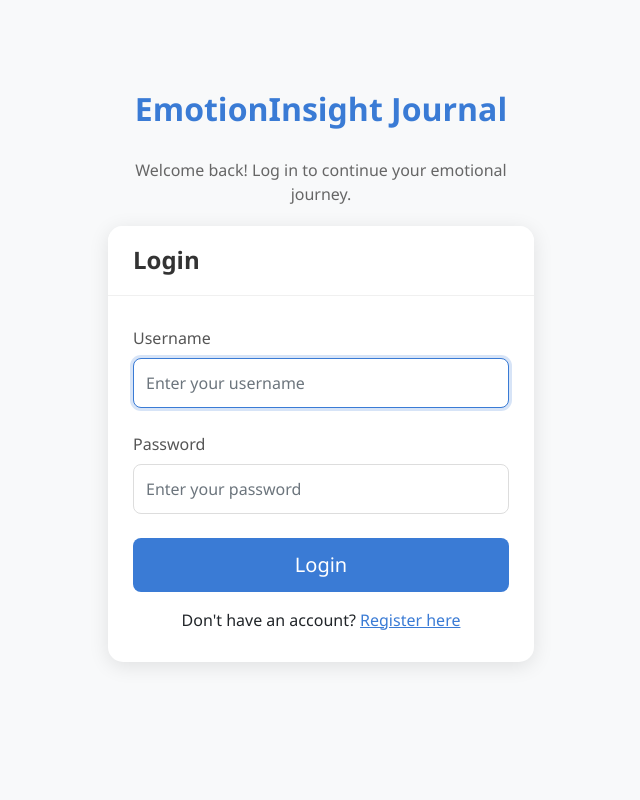
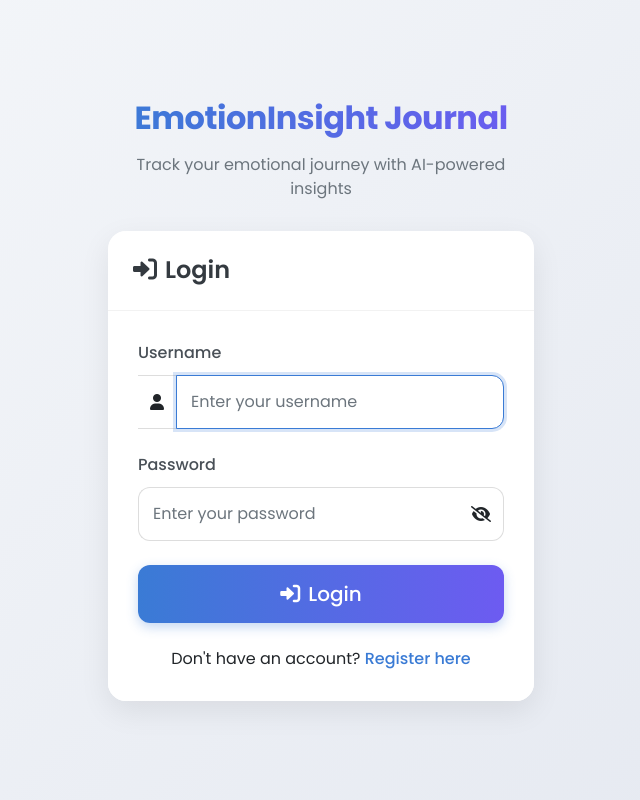
Before and after one commit to aditya-jindal/Emotion-Visualized-Blogging-Platform---Using-LLMs-to-Reflect-Emotional-Journeys, a Flask app: page /login in a window 1280 px wide. Shown: the whole page, without its empty margins (319-959 px from the left). Run offline with Flask 3, Linux system fonts and the light colour scheme.

Commit message:
improved the login and register pages styling

```diff
--- a/templates/login.html
+++ b/templates/login.html
@@ -1,98 +1,198 @@
 <!DOCTYPE html>
 <html>
 <head>
-    <title>Login - Emotion Visualized Blogging Platform</title>
+    <title>Login - EmotionInsight Journal</title>
     <meta name="viewport" content="width=device-width, initial-scale=1">
     <link rel="stylesheet" href="https://cdn.jsdelivr.net/npm/bootstrap@5.2.3/dist/css/bootstrap.min.css">
+    <link rel="stylesheet" href="https://cdnjs.cloudflare.com/ajax/libs/font-awesome/6.0.0/css/all.min.css">
+    <link href="https://fonts.googleapis.com/css2?family=Poppins:wght@300;400;500;600;700&display=swap" rel="stylesheet">
     <style>
         body {
-            background-color: #f8f9fa;
-            font-family: 'Segoe UI', Tahoma, Geneva, Verdana, sans-serif;
+            background: linear-gradient(135deg, #f5f7fa 0%, #e4e8f0 100%);
+            font-family: 'Poppins', sans-serif;
+            min-height: 100vh;
+            display: flex;
+            align-items: center;
+            padding: 20px 0;
         }
+
         .login-container {
             max-width: 450px;
             margin: 0 auto;
-            padding-top: 7%;
         }
+
         .brand-name {
-            color: #3a7bd5;
-            font-weight: 600;
+            background: linear-gradient(90deg, #3a7bd5, #6d5bf1);
+            -webkit-background-clip: text;
+            background-clip: text;
+            color: transparent;
+            font-weight: 700;
+            font-size: 2rem; /* Reduced from 2.3rem */
+            letter-spacing: -0.5px;
+            margin-bottom: 15px;
+            text-align: center;
+            white-space: nowrap; /* Prevents line breaks */
+            overflow: hidden; /* Prevents overflow */
+            text-overflow: ellipsis; /* Shows ellipsis if text overflows */
+        }
+
+        .brand-tagline {
+            color: #6c757d;
+            font-size: 1rem;
+            font-weight: 400;
             margin-bottom: 30px;
             text-align: center;
         }
+
         .card {
             border: none;
-            border-radius: 15px;
-            box-shadow: 0 4px 20px rgba(0, 0, 0, 0.1);
+            border-radius: 18px;
+            box-shadow: 0 10px 30px rgba(0, 0, 0, 0.08);
+            overflow: hidden;
+            transition: transform 0.4s ease, box-shadow 0.4s ease;
         }
+
+        .card:hover {
+            transform: translateY(-5px);
+            box-shadow: 0 15px 35px rgba(0, 0, 0, 0.1);
+        }
+
         .card-header {
             background-color: #ffffff;
-            border-bottom: 1px solid #f0f0f0;
-            border-radius: 15px 15px 0 0 !important;
-            padding: 20px 25px;
+            border-bottom: 1px solid rgba(0, 0, 0, 0.05);
+            border-radius: 18px 18px 0 0 !important;
+            padding: 25px;
         }
+
         .card-header h4 {
             margin-bottom: 0;
             font-weight: 600;
-            color: #333;
+            color: #343a40;
         }
+
         .card-body {
-            padding: 30px 25px;
+            padding: 30px;
+            background-color: #ffffff;
         }
+
         .form-label {
             font-weight: 500;
-            color: #555;
+            color: #495057;
+            margin-bottom: 10px;
         }
+
         .form-control {
-            padding: 12px;
-            border-radius: 8px;
+            padding: 14px;
+            border-radius: 12px;
             border: 1px solid #ddd;
+            font-family: 'Poppins', sans-serif;
+            transition: all 0.3s ease;
         }
+
         .form-control:focus {
             box-shadow: 0 0 0 3px rgba(58, 123, 213, 0.2);
             border-color: #3a7bd5;
         }
+
         .btn-primary {
-            background-color: #3a7bd5;
+            background: linear-gradient(90deg, #3a7bd5, #6d5bf1);
             border: none;
-            border-radius: 8px;
-            padding: 12px 20px;
+            border-radius: 12px;
+            padding: 14px 20px;
             font-weight: 500;
+            color: white;
+            box-shadow: 0 4px 12px rgba(58, 123, 213, 0.3);
+            transition: all 0.3s ease;
         }
+
         .btn-primary:hover {
-            background-color: #2a6ac5;
+            box-shadow: 0 6px 15px rgba(58, 123, 213, 0.4);
+            transform: translateY(-2px);
+            background: linear-gradient(90deg, #326fc5, #5d4ce0);
         }
+
         .btn-link {
             color: #3a7bd5;
             font-weight: 500;
+            text-decoration: none;
+            transition: all 0.3s ease;
         }
+
+        .btn-link:hover {
+            color: #6d5bf1;
+            text-decoration: underline;
+        }
+
         .alert {
-            border-radius: 8px;
+            border: none;
+            border-radius: 12px;
+            padding: 15px;
+            margin-bottom: 20px;
+            font-weight: 500;
         }
+
+        .alert-info {
+            background-color: rgba(58, 123, 213, 0.1);
+            color: #0c5460;
+            border-left: 4px solid #3a7bd5;
+        }
+
         .welcome-text {
             text-align: center;
-            margin-bottom: 20px;
-            color: #666;
+            margin-bottom: 25px;
+            color: #6c757d;
+            font-weight: 400;
+        }
+
+        .input-group-text {
+            background-color: transparent;
+            border: 1px solid #ddd;
+            border-radius: 0 12px 12px 0;
+            border-left: none;
+            cursor: pointer;
+            transition: all 0.3s ease;
+        }
+
+        .input-group-text:hover {
+            color: #3a7bd5;
+        }
+
+        .password-field {
+            border-right: none;
+            border-radius: 12px 0 0 12px;
+        }
+
+        @media (max-width: 576px) {
+            .login-container {
+                padding: 0 15px;
+            }
+
+            .card-body {
+                padding: 25px 20px;
+            }
+
+            .brand-name {
+                font-size: 1.8rem; /* Even smaller on mobile */
+            }
         }
     </style>
 </head>
 <body>
     <div class="container login-container">
-        <h2 class="brand-name">EmotionInsight Journal</h2>
-
-        <div class="welcome-text">
-            <p>Welcome back! Log in to continue your emotional journey.</p>
-        </div>
+        <h1 class="brand-name">EmotionInsight Journal</h1>
+        <p class="brand-tagline">Track your emotional journey with AI-powered insights</p>
 
         <div class="card">
             <div class="card-header">
-                <h4>Login</h4>
+                <h4><i class="fas fa-sign-in-alt me-2"></i>Login</h4>
             </div>
             <div class="card-body">
                 {% with messages = get_flashed_messages() %}
                     {% if messages %}
                         {% for message in messages %}
-                            <div class="alert alert-info">{{ message }}</div>
+                            <div class="alert alert-info">
+                                <i class="fas fa-info-circle me-2"></i>{{ message }}
+                            </div>
                         {% endfor %}
                     {% endif %}
                 {% endwith %}
@@ -100,15 +200,28 @@
                 <form method="post">
                     <div class="mb-4">
                         <label for="username" class="form-label">Username</label>
-                        <input type="text" class="form-control" id="username" name="username" placeholder="Enter your username" required autofocus>
+                        <div class="input-group">
+                            <span class="input-group-text"><i class="fas fa-user"></i></span>
+                            <input type="text" class="form-control" id="username" name="username" placeholder="Enter your username" required autofocus>
+                        </div>
                     </div>
+
                     <div class="mb-4">
                         <label for="password" class="form-label">Password</label>
-                        <input type="password" class="form-control" id="password" name="password" placeholder="Enter your password" required>
+                        <div class="input-group">
+                            <input type="password" class="form-control password-field" id="password" name="password" placeholder="Enter your password" required>
+                            <span class="input-group-text" onclick="togglePassword()">
+                                <i id="passwordToggleIcon" class="fas fa-eye-slash"></i>
+                            </span>
+                        </div>
                     </div>
-                    <div class="d-grid gap-2 mb-3">
-                        <button type="submit" class="btn btn-primary btn-lg">Login</button>
+
+                    <div class="d-grid gap-2 mb-4">
+                        <button type="submit" class="btn btn-primary btn-lg">
+                            <i class="fas fa-sign-in-alt me-2"></i>Login
+                        </button>
                     </div>
+
                     <div class="text-center">
                         <p class="mb-0">Don't have an account? <a href="{{ url_for('register') }}" class="btn-link">Register here</a></p>
                     </div>
@@ -116,5 +229,22 @@
             </div>
         </div>
     </div>
+
+    <script>
+        function togglePassword() {
+            const passwordField = document.getElementById('password');
+            const icon = document.getElementById('passwordToggleIcon');
+
+            if (passwordField.type === 'password') {
+                passwordField.type = 'text';
+                icon.classList.remove('fa-eye-slash');
+                icon.classList.add('fa-eye');
+            } else {
+                passwordField.type = 'password';
+                icon.classList.remove('fa-eye');
+                icon.classList.add('fa-eye-slash');
+            }
+        }
+    </script>
 </body>
 </html>
```
Also changed, not shown: templates/register.html (+42 -16 lines).
